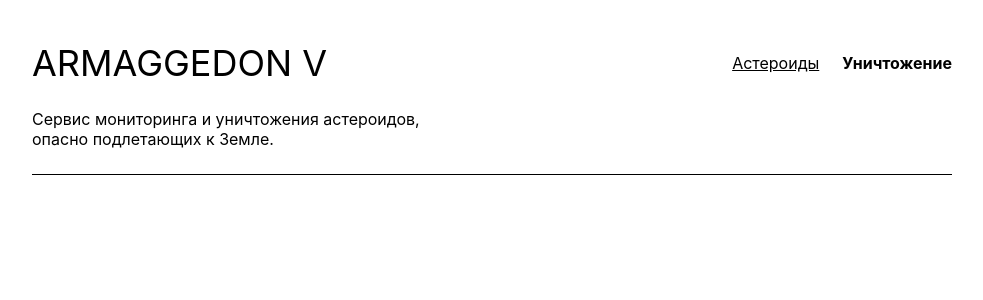
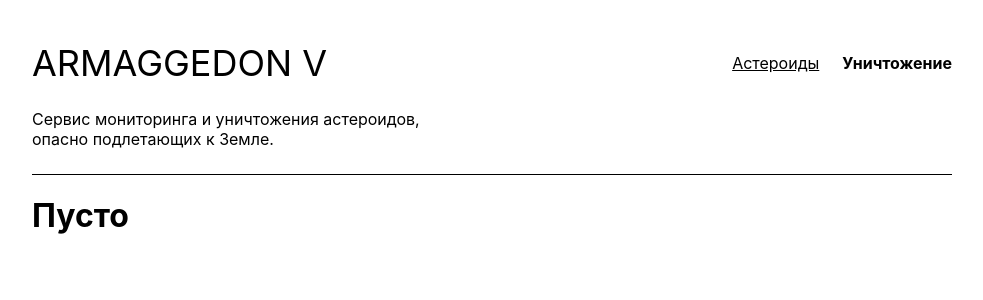
Before and after one commit to kulaginvl/git-armageddon, a React (Create React App) app: page /cart in a window 1280 px wide. Shown: the top 300 px of the page, without its empty margins (148-1131 px from the left). Built offline with nearby package versions, Linux system fonts and the light colour scheme.

Commit message:
Rescue team

```diff
--- a/src/components/DistructionBlock/index.jsx
+++ b/src/components/DistructionBlock/index.jsx
@@ -5,7 +5,6 @@ import style from './index.module.css';
 import Button from '../Button/index';
 
 function DistructionBlock({ name, dang, onRemove, id }) {
-  const onAddAsteroids = () => alert('Dobavlen asteroid!');
   const handleRemoveClick = () => {
     onRemove(id);
   };
@@ -19,7 +18,7 @@ function DistructionBlock({ name, dang, onRemove, id }) {
           </div>
           <div>
             <p> Date</p>
-            <Button onClick={handleRemoveClick} />
+            <Button onClick={handleRemoveClick}> Удалить астероид </Button>
           </div>
         </div>
       </div>
--- a/src/pages/DistructionList/DistructionList.jsx
+++ b/src/pages/DistructionList/DistructionList.jsx
@@ -2,7 +2,8 @@ import React from 'react';
 import DistructionBlock from '../../components/DistructionBlock/index';
 
 import { useSelector, useDispatch } from 'react-redux';
-import { removeItem } from '../../redux/actions/distriction';
+import { removeItem, clearDistr } from '../../redux/actions/distriction';
+import Button from '../../components/Button';
 
 function DistructionList() {
   const dispatch = useDispatch();
@@ -19,19 +20,45 @@ function DistructionList() {
     }
   };
 
-  console.log(blocks, 'cart');
+  const handleClearDistrict = () => {
+    if (window.confirm('Вы действительно хотите отправить бригаду?')) {
+      setTimeout(() => {
+        dispatch(clearDistr());
+        alert(
+          'Спасательная бригада им. Брюса Уиллиса вылетела на следующие астеройды: ' +
+            `${blocks.map((obj) => obj.name)}`,
+        );
+      }, 2000);
+    }
+  };
+
+  console.log(
+    blocks.map((obj) => obj.name),
+    'cart',
+  );
 
   return (
     <div>
-      {blocks &&
-        blocks.map((obj) => (
+      {blocks.length > 0 ? (
+        <div>
+          {blocks.map((obj) => (
             <DistructionBlock
               id={obj.id}
+              key={obj.id}
               name={obj.name}
               dang={obj.is_potentially_hazardous_asteroid}
               onRemove={onRemoveItem}
             />
           ))}
+          <Button onClick={handleClearDistrict}>
+            <span>Заказ бригады им. Брюса Уиллиса</span>
+          </Button>
+        </div>
+      ) : (
+        <div>
+          <h1>Пусто</h1>
+        </div>
+      )}
     </div>
   );
 }
--- a/src/redux/actions/distriction.js
+++ b/src/redux/actions/distriction.js
@@ -6,3 +6,6 @@ export const removeItem = (id) => ({
   type: 'REMOVE_ITEM',
   payload: id,
 });
+export const clearDistr = () => ({
+  type: 'CLEAR_DISTRICT',
+});
--- a/src/redux/reducers/distriction.js
+++ b/src/redux/reducers/distriction.js
@@ -28,6 +28,10 @@ const distriction = (state = initialState, action) => {
         items: newItems,
       };
     }
+    case 'CLEAR_DISTRICT':
+      return {
+        items: {},
+      };
 
     default:
       return state;
```
Lines whose indentation alone changed are shown as unchanged.
